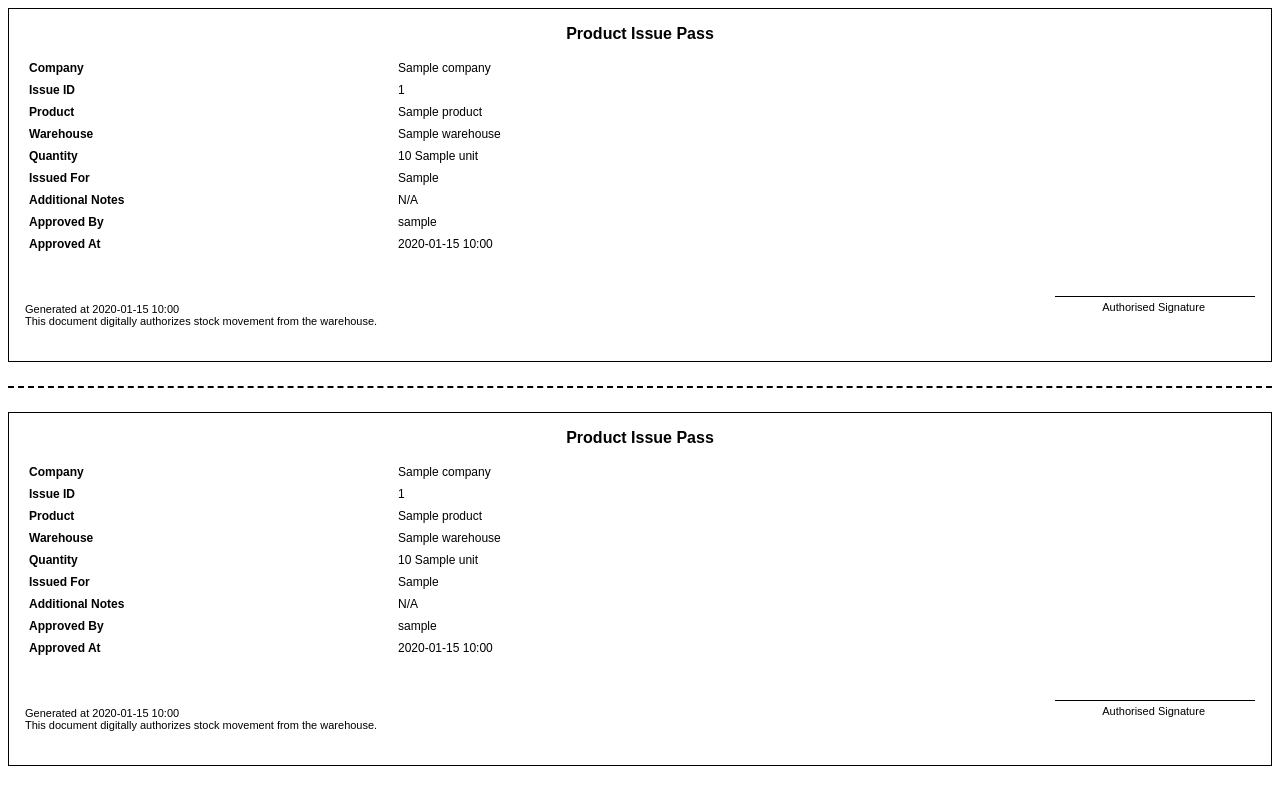
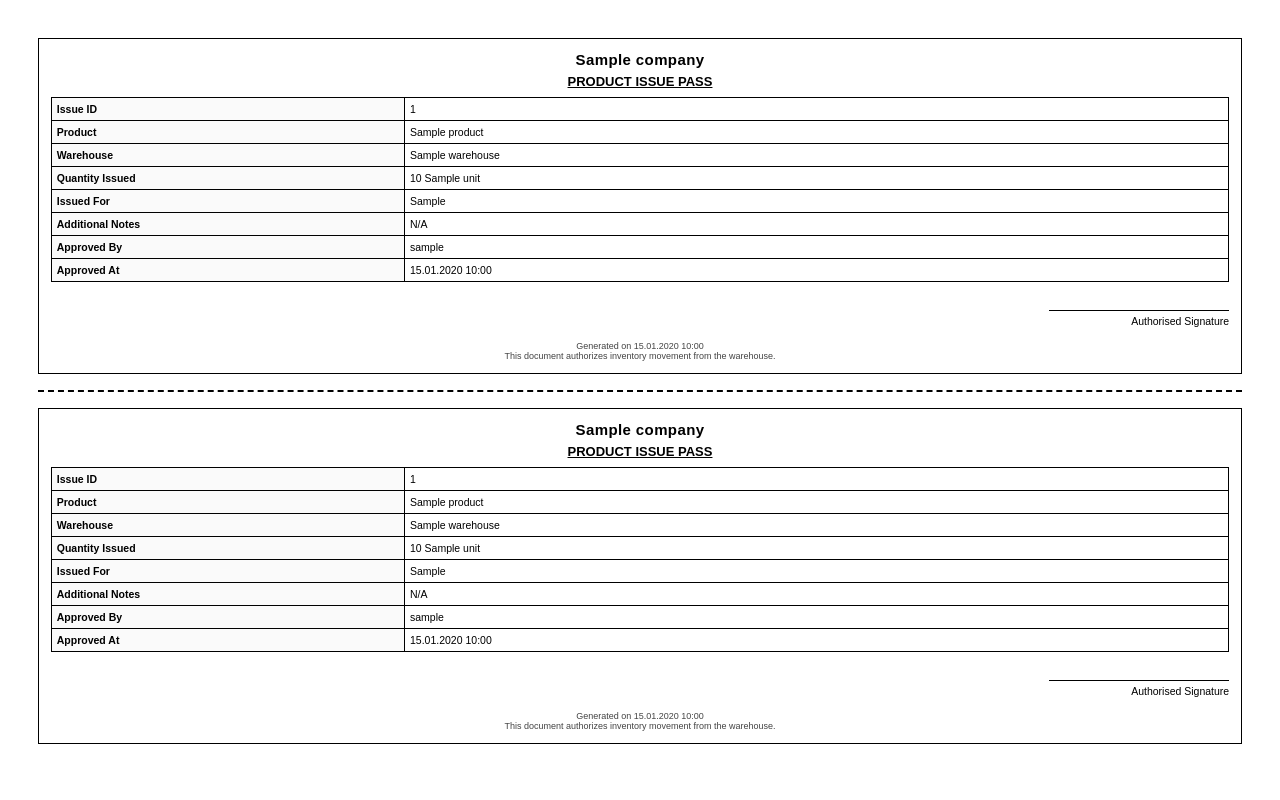
Before and after one commit to mr-vaibh/IMS, a Django app: template backend/reports/templates/reports/issue_pass.html in a window 1280 px wide. Run offline with Django 5.2, Linux system fonts and the light colour scheme; the template is opened without the code that fills it: most values are stand-ins (such as "Sample title", 1, 10 or a date in 2020).

Commit message:
added titles

```diff
--- a/backend/reports/templates/reports/issue_pass.html
+++ b/backend/reports/templates/reports/issue_pass.html
@@ -1,70 +1,97 @@
 <!DOCTYPE html>
 <html>
 <head>
+  <meta charset="utf-8">
   <style>
     body {
       font-family: Arial, sans-serif;
-      font-size: 12px;
+      font-size: 10.5px;
+      color: #000;
+      margin: 10mm;
     }
 
     .pass {
       border: 1px solid #000;
-      padding: 16px;
-      margin-bottom: 24px;
-      position: relative;
-      min-height: 320px;
+      padding: 12px;      /* reduced */
     }
 
     .divider {
       border-top: 2px dashed #000;
-      margin: 24px 0;
+      margin: 16px 0;     /* reduced */
+    }
+
+    .header {
+      text-align: center;
+      margin-bottom: 8px; /* reduced */
+    }
+
+    .company-name {
+      font-size: 15px;    /* reduced */
+      font-weight: bold;
+      letter-spacing: 0.4px;
+    }
+
+    .subtitle {
+      font-size: 10px;
+      margin-top: 2px;
+      color: #444;
     }
 
     .title {
-      text-align: center;
-      font-size: 16px;
+      margin-top: 6px;
+      font-size: 13px;
       font-weight: bold;
-      margin-bottom: 14px;
+      text-decoration: underline;
     }
 
     table {
       width: 100%;
       border-collapse: collapse;
+      margin-top: 8px;   /* reduced */
     }
 
-    td {
-      padding: 4px;
+    td, th {
+      border: 1px solid #000;
+      padding: 5px;      /* reduced */
       vertical-align: top;
     }
 
     .label {
+      width: 30%;
       font-weight: bold;
-      width: 30%;
+      background: #fafafa;
     }
 
-    /* Signature at bottom-right */
-    .signature-section {
-      position: absolute;
-      right: 16px;
-      bottom: 48px;
+    .value {
+      width: 70%;
+    }
+
+    .signature {
+      margin-top: 28px;  /* reduced */
       text-align: right;
-      width: 150px;
-      margin-right: 50px;
     }
 
     .signature-line {
+      width: 180px;      /* reduced */
       border-top: 1px solid #000;
+      margin-left: auto;
       margin-bottom: 4px;
-      margin-right: -50px;
-    }
-
-    .signature-label {
-      font-size: 11px;
     }
 
     .footer {
-      margin-top: 48px;
-      font-size: 11px;
+      margin-top: 14px;  /* reduced */
+      font-size: 9px;
+      color: #444;
+      text-align: center;
+    }
+
+    @media print {
+      .pass {
+        page-break-inside: avoid;
+      }
+      .divider {
+        page-break-after: avoid;
+      }
     }
   </style>
 </head>
@@ -73,57 +100,59 @@
 
 {% for copy in "12" %}
 <div class="pass">
-    <div class="title">Product Issue Pass</div>
+
+  <div class="header">
+    <div class="company-name">{{ company }}</div>
+    <div class="title">PRODUCT ISSUE PASS</div>
+  </div>
 
   <table>
     <tr>
-        <td class="label">Company</td>
-        <td>{{ company }}</td>
-      </tr>
-      <tr>
       <td class="label">Issue ID</td>
-        <td>{{ issue.id }}</td>
+      <td class="value">{{ issue.id }}</td>
     </tr>
     <tr>
       <td class="label">Product</td>
-        <td>{{ issue.product.name }}</td>
+      <td class="value">{{ issue.product.name }}</td>
     </tr>
     <tr>
       <td class="label">Warehouse</td>
-        <td>{{ issue.warehouse.name }}</td>
+      <td class="value">{{ issue.warehouse.name }}</td>
     </tr>
     <tr>
-        <td class="label">Quantity</td>
-        <td>{{ issue.quantity }} {{ issue.product.unit }}</td>
+      <td class="label">Quantity Issued</td>
+      <td class="value">{{ issue.quantity }} {{ issue.product.unit }}</td>
     </tr>
     <tr>
       <td class="label">Issued For</td>
-        <td>{{ issue.issue_type }}</td>
+      <td class="value">{{ issue.issue_type }}</td>
     </tr>
     <tr>
       <td class="label">Additional Notes</td>
-        <td>{{ issue.notes|default:"N/A" }}</td>
+      <td class="value">{{ issue.notes|default:"N/A" }}</td>
     </tr>
     <tr>
       <td class="label">Approved By</td>
-        <td>{{ issue.approved_by.get_full_name|default:issue.approved_by.username }}</td>
+      <td class="value">
+        {{ issue.approved_by.get_full_name|default:issue.approved_by.username }}
+      </td>
     </tr>
     <tr>
       <td class="label">Approved At</td>
-        <td>{{ issue.approved_at|date:"Y-m-d H:i" }}</td>
+      <td class="value">{{ issue.approved_at|date:"d.m.Y H:i" }}</td>
     </tr>
   </table>
 
-    <!-- Authorised Signature Bottom Right -->
-    <div class="signature-section">
+  <div class="signature">
     <div class="signature-line"></div>
-      <div class="signature-label">Authorised Signature</div>
+    <div>Authorised Signature</div>
   </div>
 
   <div class="footer">
-      Generated at {{ generated_at|date:"Y-m-d H:i" }}<br/>
-      This document digitally authorizes stock movement from the warehouse.
+    Generated on {{ generated_at|date:"d.m.Y H:i" }}<br/>
+    This document authorizes inventory movement from the warehouse.
   </div>
+
 </div>
 
 {% if not forloop.last %}
--- a/backend/reports/templates/reports/purchase_order.html
+++ b/backend/reports/templates/reports/purchase_order.html
@@ -113,8 +113,7 @@
 <div class="pass">
 
   <div class="header">
-    <div class="company-name">{{ company.name }}</div>
-    <div class="subtitle">{{ company.address|default:"" }}</div>
+    <div class="company-name">{{ company }}</div>
     <div class="title">PURCHASE ORDER</div>
   </div>
 
--- a/backend/reports/utils.py
+++ b/backend/reports/utils.py
@@ -15,7 +15,7 @@ def get_signature_block(profile):
         return None
 
     return {
-        "signed_by": profile.full_name,
+        "signed_by": profile.user.get_full_name,
         "role": profile.role.name,
         "signed_at": timezone.now(),
         "statement": (
--- a/backend/users/models.py
+++ b/backend/users/models.py
@@ -6,8 +6,6 @@ from rbac.models import Role
 class UserProfile(models.Model):
     id = models.UUIDField(primary_key=True, default=uuid.uuid4, editable=False)
 
-    full_name = models.CharField(max_length=255)
-    email = models.EmailField(unique=True)
     phone_number = models.CharField(max_length=20, null=True, blank=True)
     company = models.ForeignKey(
         'company.Company', on_delete=models.PROTECT, null=True, blank=True
--- a/frontend/src/app/audit/page.tsx
+++ b/frontend/src/app/audit/page.tsx
@@ -1,4 +1,8 @@
 import AuditClient from "@/features/audit/AuditClient";
+
+export const metadata = {
+  title: "Audit",
+};
 
 export default function AuditPage() {
   return <AuditClient />;
--- a/frontend/src/app/inventory/page.tsx
+++ b/frontend/src/app/inventory/page.tsx
@@ -1,4 +1,8 @@
 import InventoryClient from "@/features/inventory/InventoryClient";
+
+export const metadata = {
+  title: "Inventory",
+};
 
 export default function InventoryPage() {
   return <InventoryClient />;
--- a/frontend/src/app/reports/page.tsx
+++ b/frontend/src/app/reports/page.tsx
@@ -1,4 +1,8 @@
 import ReportsClient from "@/features/reports/ReportsClient";
+
+export const metadata = {
+  title: "Reports",
+};
 
 export default function ReportsPage() {
   return <ReportsClient />;
```
Also changed, not shown: frontend/src/app/issues/page.tsx (+5 -127 lines), frontend/src/app/orders/page.tsx (+5 -41 lines), frontend/src/features/issues/IssuesPageClient.tsx (added, +131 -0 lines), frontend/src/features/orders/OrdersPageClient.tsx (added, +45 -0 lines). Lines whose indentation alone changed are shown as unchanged.
